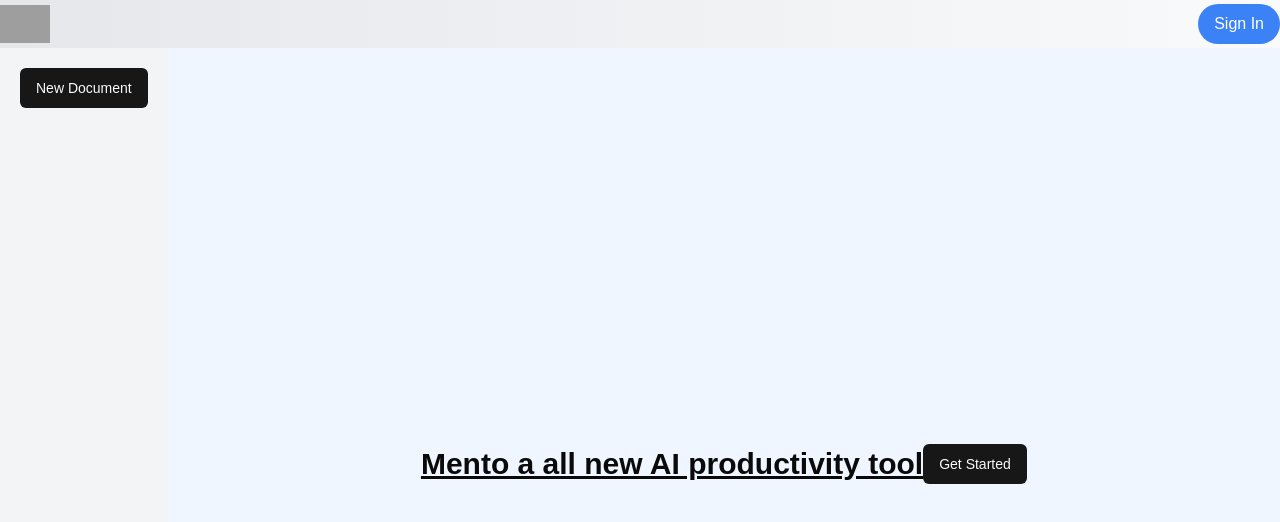
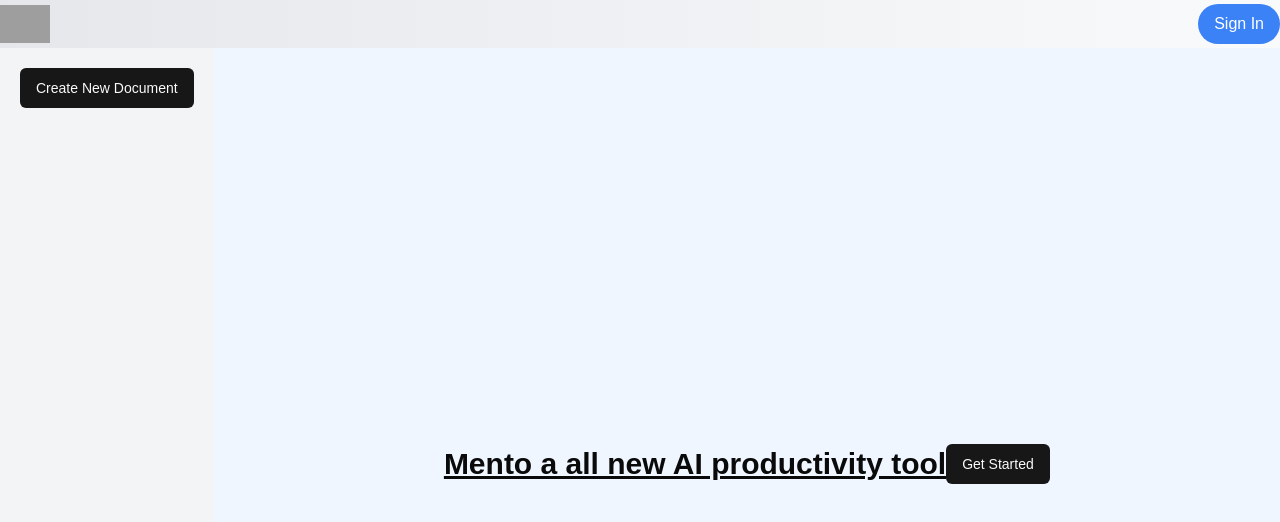
Before and after one commit to NabilaFerdousPrapty/Mento, a Next.js app: page / in a window 1280 px wide. Shown: the top 522 px of the page. Built offline with nearby package versions, Linux system fonts and the light colour scheme; no server answers; grey boxes are pictures that could not be loaded.

Commit message:
error solving

```diff
--- a/actions/actions.ts
+++ b/actions/actions.ts
@@ -1,7 +1,10 @@
-"use server";
-import {auth} from "@clerk/nextjs/server"
+// "use server";
+// import {auth} from "@clerk/nextjs/server"
+// import { Import } from "lucide-react";
+// import { adminDB } from "@/firebase-admin";
 
-export async function createNewDocument() {
-  auth.protect();
-  const  {sessionClaims}=await auth();
-}
+// export async function createNewDocument() {
+//   auth.protect();
+//   const  {sessionClaims}=await auth();
+//   const docCollection=adminDB.collection("documents")
+// }
--- a/components/NewDocumentButton.tsx
+++ b/components/NewDocumentButton.tsx
@@ -1,35 +1,9 @@
-import React, { useTransition } from "react";
+"use client"
 import { Button } from "./ui/button";
-import {
-  Drawer,
-  DrawerClose,
-  DrawerContent,
-  DrawerDescription,
-  DrawerFooter,
-  DrawerHeader,
-  DrawerTitle,
-  DrawerTrigger,
-} from "@/components/ui/drawer";
-import { useRouter } from "next/router";
-import { createNewDocument } from "@/actions/actions";
+function NewDocumentButton() {
+  const handleNewDocument = () => {
 
-const NewDocumentButton = () => {
-  const [ispending,startTransition]=useTransition();
-  const router=useRouter()
-  const handleCreateDocument = () => {
-    startTransition(async()=>{
-      const {docId}=await createNewDocument()
-      router.push(`/doc/${docId}`)
-
-    })
   };
-  return (
-    <div>
-      <Button onClick={handleCreateDocument} disabled={ispending} className="">
-        {ispending ? "Creating..." : "New Document"}
-      </Button>
-    </div>
-  );
-};
-
+  return <Button onClick={handleNewDocument}>Create New Document</Button>;
+}
 export default NewDocumentButton;
```
